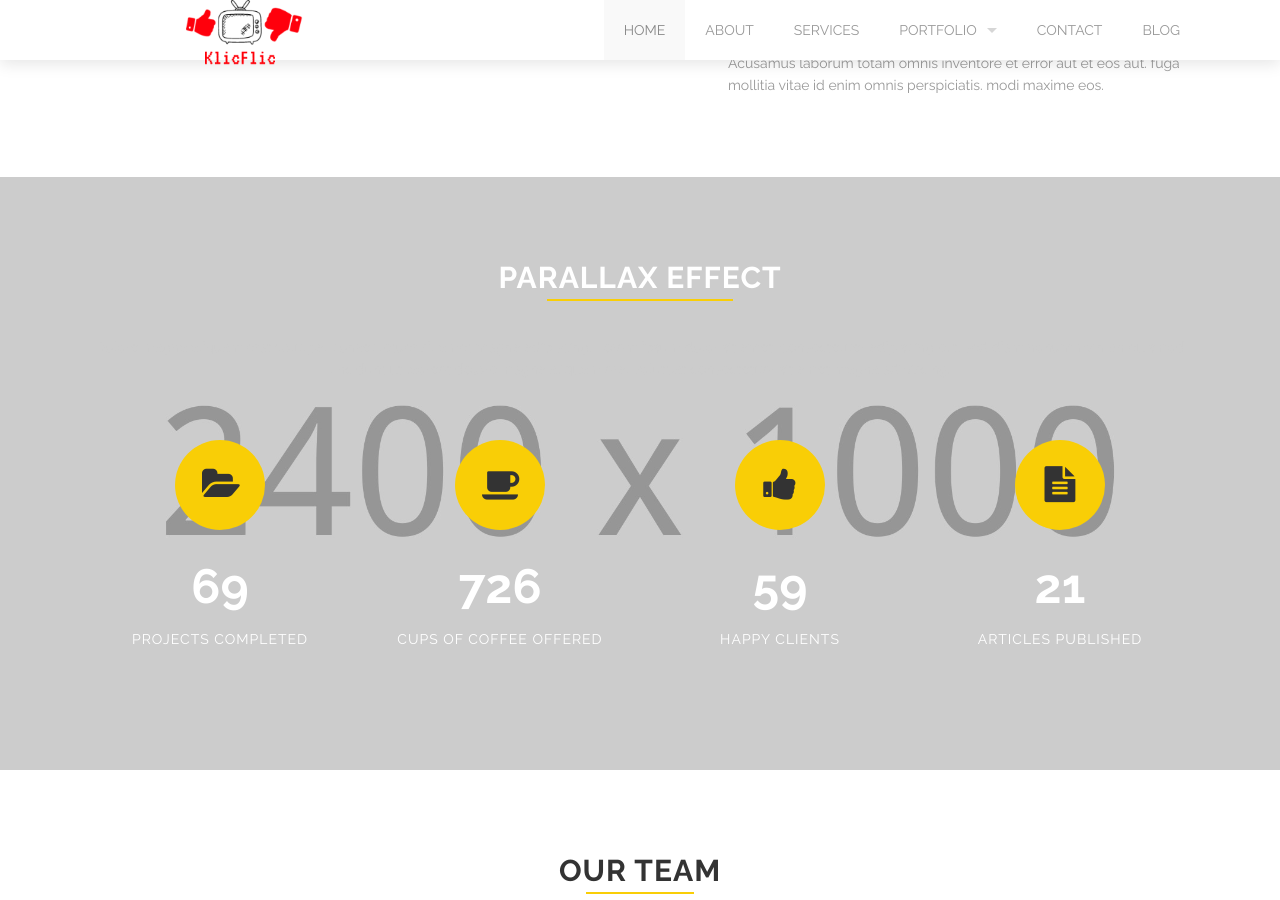
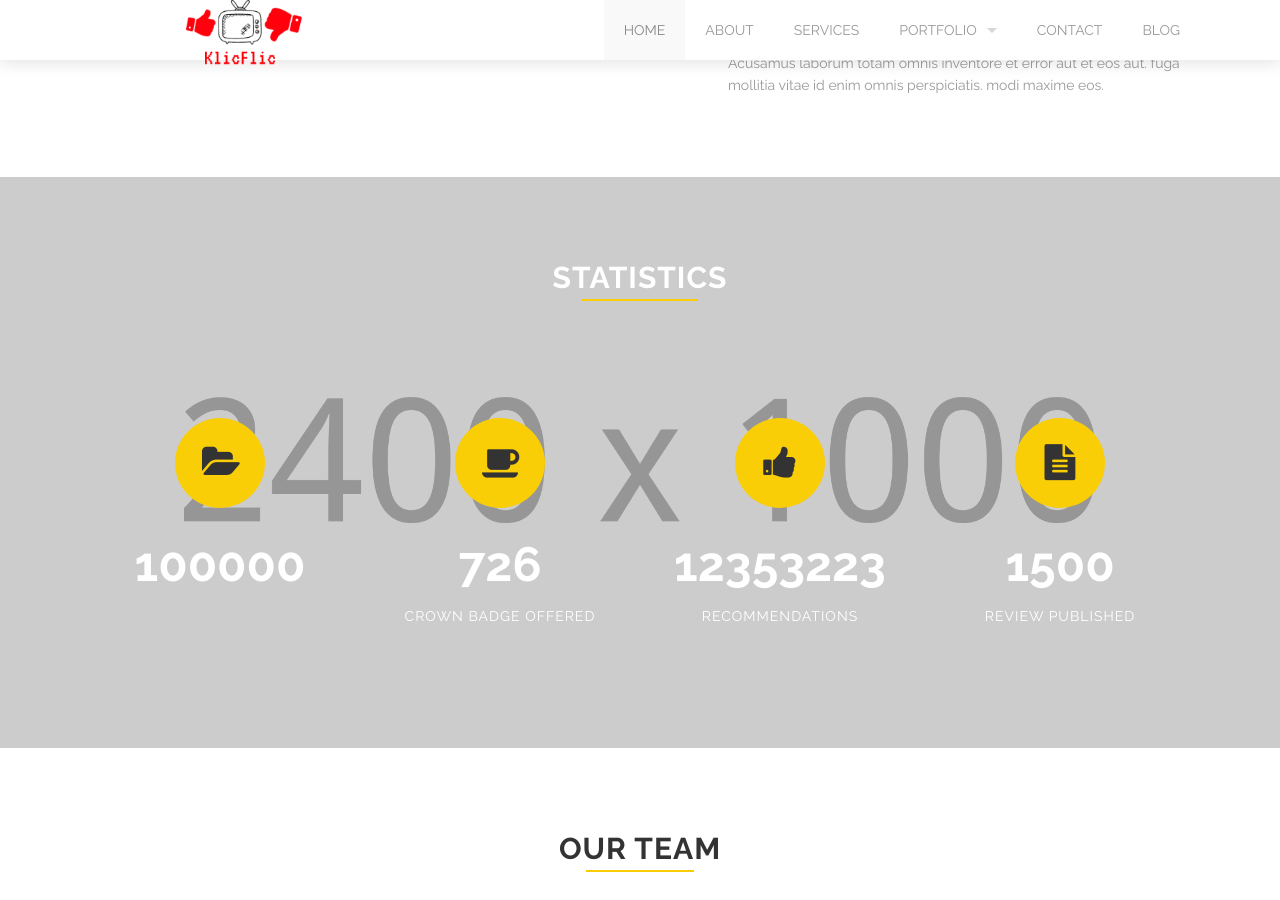
Before and after one commit to roshanpuru/klicflic, a Jekyll site: the page built from index.html, in a window 1280 px wide and 900 px high, scrolled down 2828 px. Built offline with Jekyll 4.4.1, drawn with Linux system fonts in a browser that asks for light colours.

Commit message:
under construction

```diff
--- a/index.html
+++ b/index.html
@@ -105,20 +105,20 @@ services:
 milestones:
   - icon: folder-open
     from: 0
-    to: 69
-    title: Projects Completed
+    to: 100000
+    title: # of Users
   - icon: coffee
     from: 0
     to: 726
-    title: Cups of coffee offered
+    title: Crown Badge Offered
   - icon: thumbs-up
     from: 0
-    to: 59
-    title: Happy clients
+    to: 12353223
+    title: Recommendations
   - icon: file-text
     from: 0
-    to: 21
-    title: Articles Published
+    to: 1500
+    title: Review Published
 
 ---
 
@@ -268,10 +268,10 @@ milestones:
 <div class='full parallax' style='background-image: url(images/@stock/milestone-bg.jpg); color: #fff;'>
   <div class='row'>
     <div class='large-12 columns'>
-      {% include section-header.html title="Parallax effect" color="#fff" %}
+      {% include section-header.html title="Statistics" color="#fff" %}
       <div class='spacing'></div>
       <p class='centered-text' style='color: #ccc;'>
-        Dolore magna aliquam erat volutpat consectetuer sit amet magna adipiscing. Lorem ipsum dolor sit amet, consectetuer adipiscing elit, sed diam nonummy nibh euismod tincidunt ut laoreet dolore magna aliquam erat volutpat consectetuer sit amet magna adipiscing.
+        Thanks to you! We are getting better at this.
       </p>
       <div class='two spacing'></div>
     </div>
```
